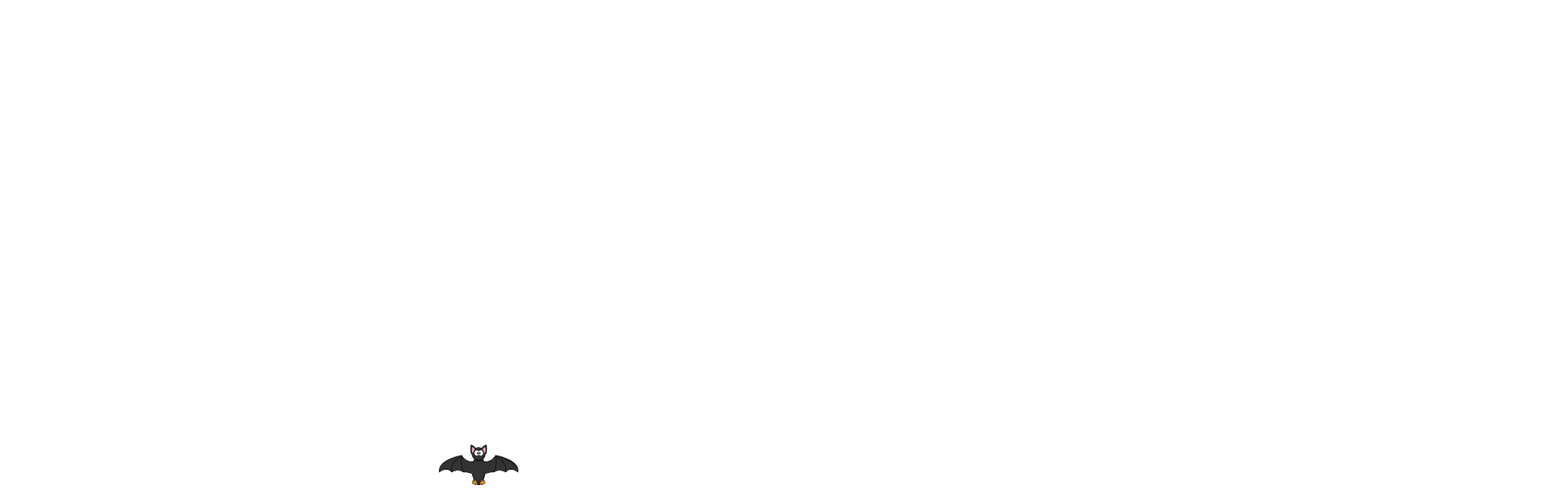
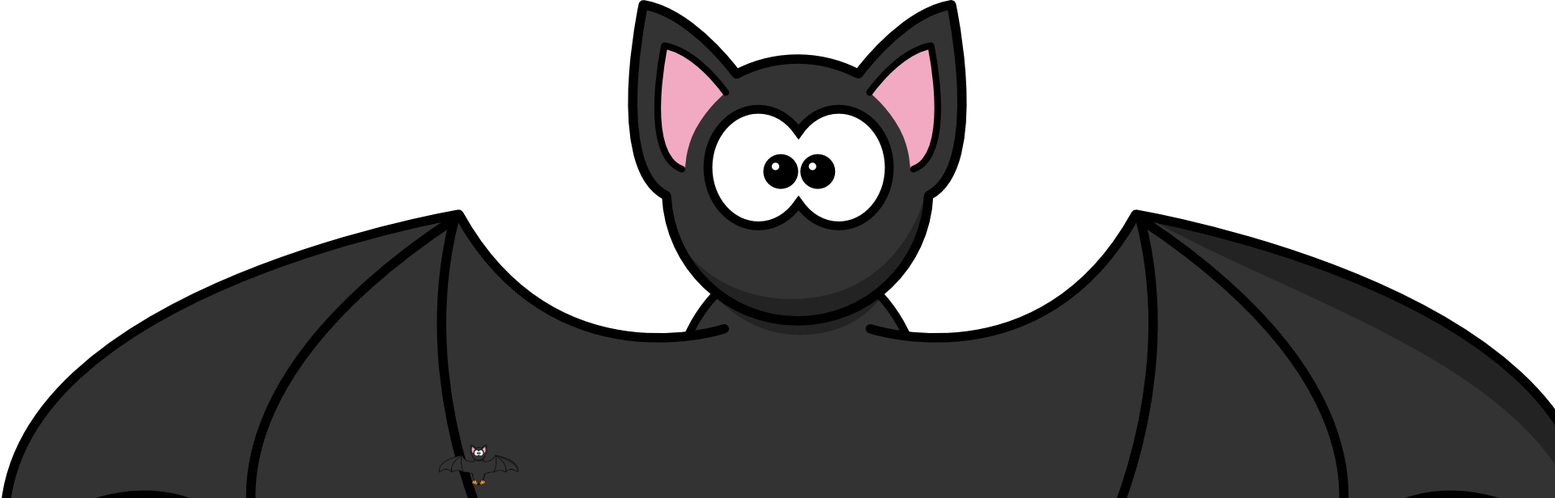
Before and after one commit to aquoss/project-0, a plain HTML site: page index.html in a window 1280 px wide. Shown: the top 616 px of the page at 81% size, 1920 px wide, since content can reach past the window. Drawn offline with nearby package versions, Linux system fonts and the light colour scheme.

Commit message:
adds more bat images

```diff
--- a/index.html
+++ b/index.html
@@ -18,6 +18,11 @@
   </head>
   <body>
     <img id="witch" src="images/witch.jpg" alt="witch">
-    <img id="bat1" src="images/bat.png" alt="bat">
+    <img id="bat1" class="bat" src="images/bat.png" alt="bat">
+    <img id="bat2" class="bat" src="images/bat.png" alt="bat">
+    <img id="bat3" class="bat" src="images/bat.png" alt="bat">
+    <img id="bat4" class="bat" src="images/bat.png" alt="bat">
+    <img id="bat5" class="bat" src="images/bat.png" alt="bat">
+    <img id="bat6" class="bat" src="images/bat.png" alt="bat">
   </body>
 </html>
```
